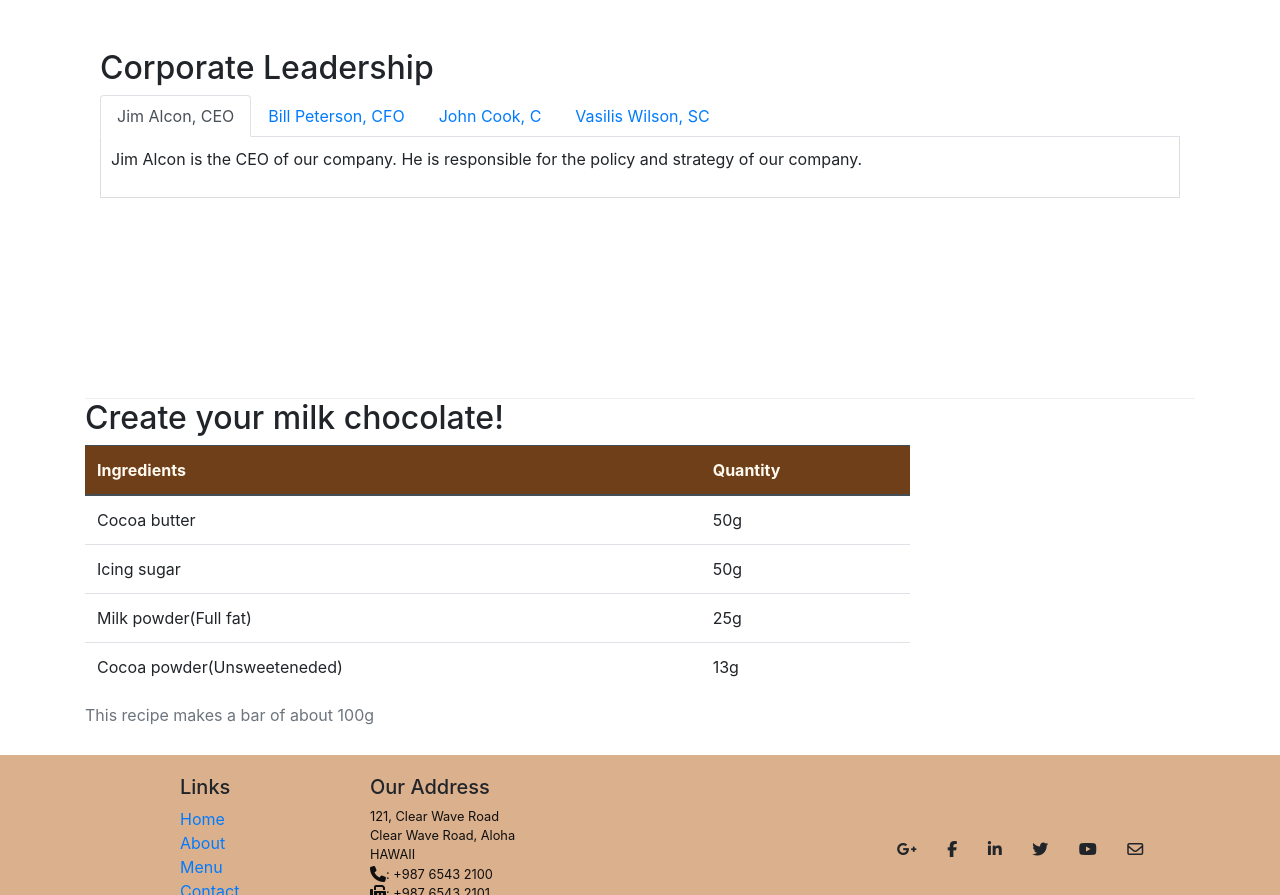
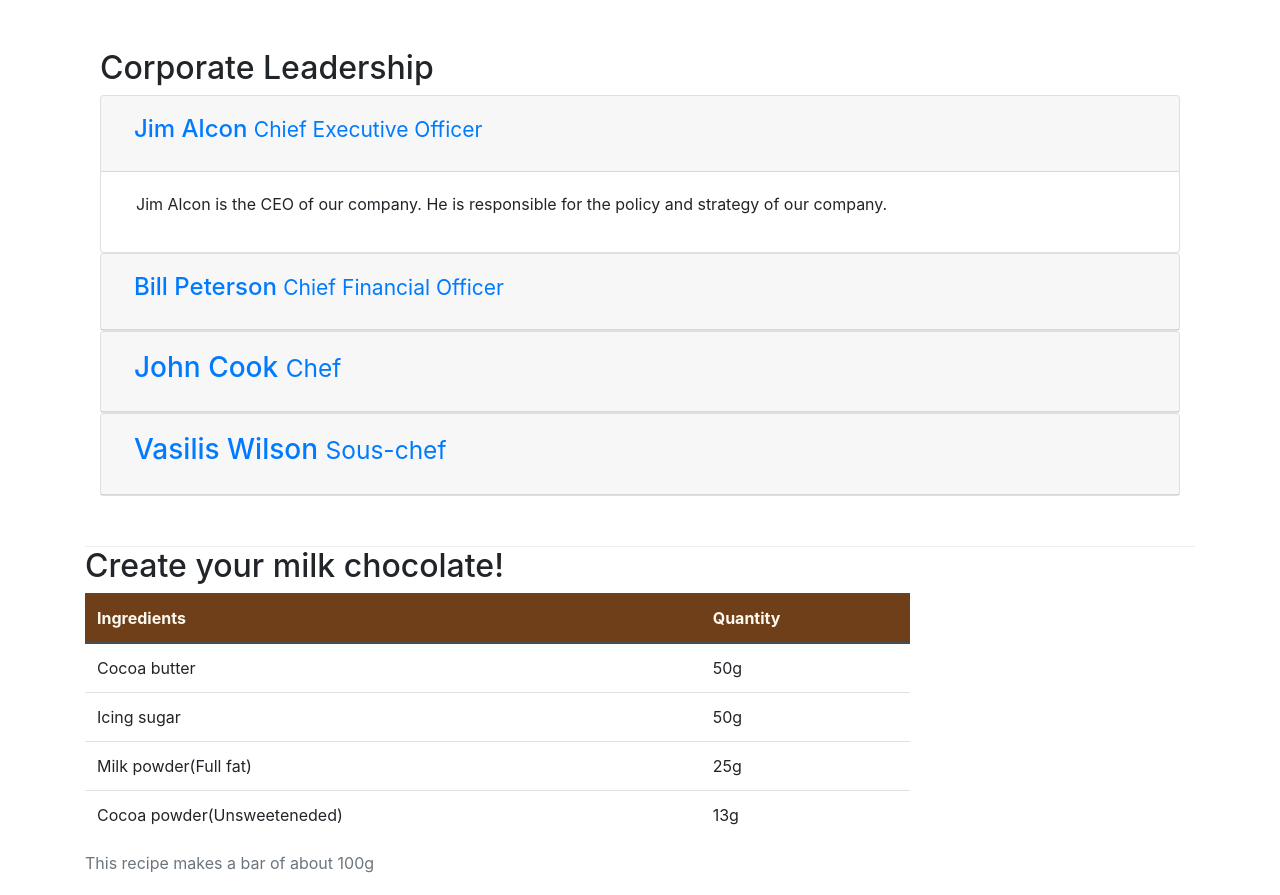
Before and after one commit to harasoilem/LeChocolat, a plain HTML site: page aboutus.html in a window 1280 px wide. Shown: the part 936-1831 px from the top of the page. Drawn offline with nearby package versions, Linux system fonts and the light colour scheme.

Commit message:
Accordion

```diff
--- a/aboutus.html
+++ b/aboutus.html
@@ -99,7 +99,7 @@
 
             <div class="col col-sm">
                 <h2>Corporate Leadership</h2>
-                <ul class="nav nav-tabs">
+                <!-- <ul class="nav nav-tabs">
                     <li class="nav-item">
                         <a class="nav-link active" href="#tab1" role="tab" data-toggle="tab"> Jim Alcon, CEO</a>
                     </li>
@@ -112,38 +112,65 @@
                     <li class="nav-item">
                         <a class="nav-link" href="#tab4" role="tab" data-toggle="tab"> Vasilis Wilson, SC</a>
                     </li>
-                </ul>
-                <div class="tab-content">
-                    <div role="tabpanel" class="tab-pane fade show active" id="tab1">
-                        <!-- <h3>Jim Alcon <small>Chief Executive Officer </small></h3> -->
-                        <p class="d-none d-sm-block "> Jim Alcon is the CEO of our company. He is responsible for the
-                            policy
-                            and
-                            strategy of our company. </p>
+                </ul> -->
+                <div >
+                    <div class="card">
+                        <div class="card-header" id="headingOne">
+                           <button class="btn btn-link" data-toggle="collapse" data-target="#collapseOne" aria-expanded="true" aria-controls="collapseOne">
+                             <h4>Jim Alcon <small>Chief Executive Officer </small></h4>
+                           </button>
                          </div>
-                    <div role="tabpanel" class="tab-pane fade show " id="tab2">
-
-                        <!-- <h3>Bill Peterson <small>Chief Financial Officer </small></h3> -->
-                        <p class="d-none d-sm-block">Bill Peterson is the CFO of our company. He is responsible for all
-                            the
-                            financial decisions of our
-                            company. </p>
+                         <div id="collapseOne" class="collapse show" aria-labelledby="headingOne" data-parent="#accordion">
+                           <div class="card-body">
+                             <p class="col d-none d-sm-block">Jim Alcon is the CEO of our company. He is responsible for the policy and strategy of our company. </p>
                            </div>
-                    <div role="tabpanel" class="tab-pane fade show " id="tab3">
-                        <!-- <h3>John Cook <small>Chef</small></h3> -->
-                        <p class="d-none d-sm-block">Our Chef, John Cook has specialized in the production of chocolates
+                        </div>
+                       </div>
+                       <div class="card">
+                        <div class="card-header" id="headingTwo">
+                           <button class="btn btn-link collapsed" data-toggle="collapse" data-target="#collapseTwo" aria-expanded="false" aria-controls="collapseTwo">
+                             <h4>Bill Peterson <small>Chief Financial Officer </small></h4>
+                           </button>
+                         </div>
+                         <div id="collapseTwo" class="collapse" aria-labelledby="headingTwo" data-parent="#accordion">
+                           <div class="card-body">
+                             <p class="col d-none d-sm-block">Bill Peterson is the CFO of our company. He is responsible for all the financial decisions of our company. </p>
+                           </div>
+                         </div>
+                       </div>
+                       <div class="card">
+                        <div class="card-header" id="headingThree">
+                           <button class="btn btn-link collapsed" data-toggle="collapse" data-target="#collapseThree" aria-expanded="false" aria-controls="collapseTwo">
+                            <h3>John Cook <small>Chef</small> </h3>
+                           </button>
+                         </div>
+                         <div id="collapseThree" class="collapse" aria-labelledby="headingThree" data-parent="#accordion">
+                           <div class="card-body">
+                             <p class="col d-none d-sm-block">Our Chef, John Cook has specialized in the production of chocolates
                                 and
                                 he
                                 has created the receipts
                                 for our chocolates. </p>
                            </div>
-                    <div role="tabpanel" class="tab-pane fade show " id="tab4">
-                        <!-- <h3>Vasilis Wilson <small>Sous-chef </small></h3> -->
-                        <p class="d-none d-sm-block">Vasilis Wilson is well informed of all the current trends in pastry
+                         </div>
+                       </div>
+                       <div class="card">
+                        <div class="card-header" id="headingFour">
+                           <button class="btn btn-link collapsed" data-toggle="collapse" data-target="#collapseFour" aria-expanded="false" aria-controls="collapseFour">
+                            <h3>Vasilis Wilson <small>Sous-chef </small></h3>
+                           </button>
+                         </div>
+                         <div id="collapseFour" class="collapse" aria-labelledby="headingFour" data-parent="#accordion">
+                           <div class="card-body">
+                             <p class="col d-none d-sm-block">Vasilis Wilson is well informed of all the current trends in pastry
                                 and
                                 contributes his innovative
                                 ideas in our products. </p>
                            </div>
+                         </div>
+                       </div>
+
+
 
 
 
```
Also changed, not shown: index.html (+2 -2 lines). Lines whose indentation alone changed are shown as unchanged.
